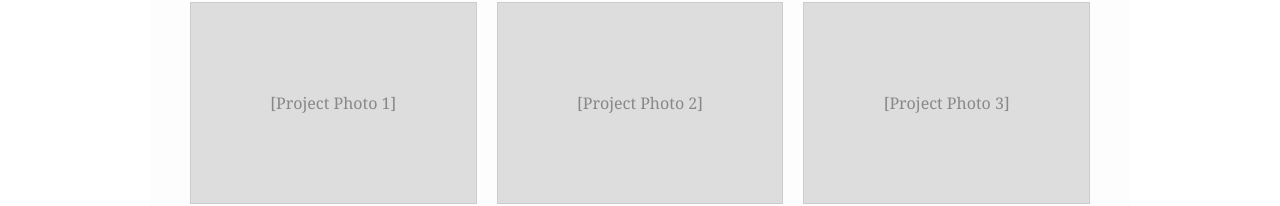
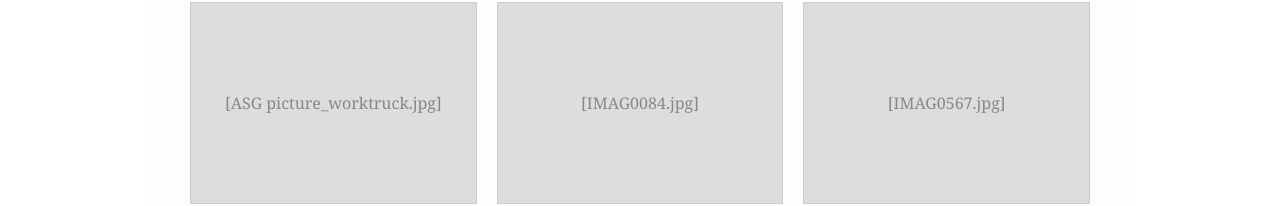
Before and after one commit to BranDGon/GQMWebsite, a plain HTML site: page index.html in a window 1280 px wide. Shown: the part 106-312 px from the top of the page. Drawn offline with Linux system fonts and the light colour scheme.

Commit message:
Update project photo placeholders with filenames
Added pictures

```diff
--- a/index.html
+++ b/index.html
@@ -16,13 +16,13 @@
         <h3>Recent Projects</h3>
         <div style="display: grid; grid-template-columns: repeat(auto-fit, minmax(250px, 1fr)); gap: 20px;">
             <div style="background: #ddd; height: 200px; display: flex; align-items: center; justify-content: center; border: 1px solid #ccc;">
-                <span style="color: #888;">[Project Photo 1]</span>
+                <span style="color: #888;">[ASG picture_worktruck.jpg]</span>
             </div>
             <div style="background: #ddd; height: 200px; display: flex; align-items: center; justify-content: center; border: 1px solid #ccc;">
-                <span style="color: #888;">[Project Photo 2]</span>
+                <span style="color: #888;">[IMAG0084.jpg]</span>
             </div>
             <div style="background: #ddd; height: 200px; display: flex; align-items: center; justify-content: center; border: 1px solid #ccc;">
-                <span style="color: #888;">[Project Photo 3]</span>
+                <span style="color: #888;">[IMAG0567.jpg]</span>
             </div>
         </div>
     </div>
```
